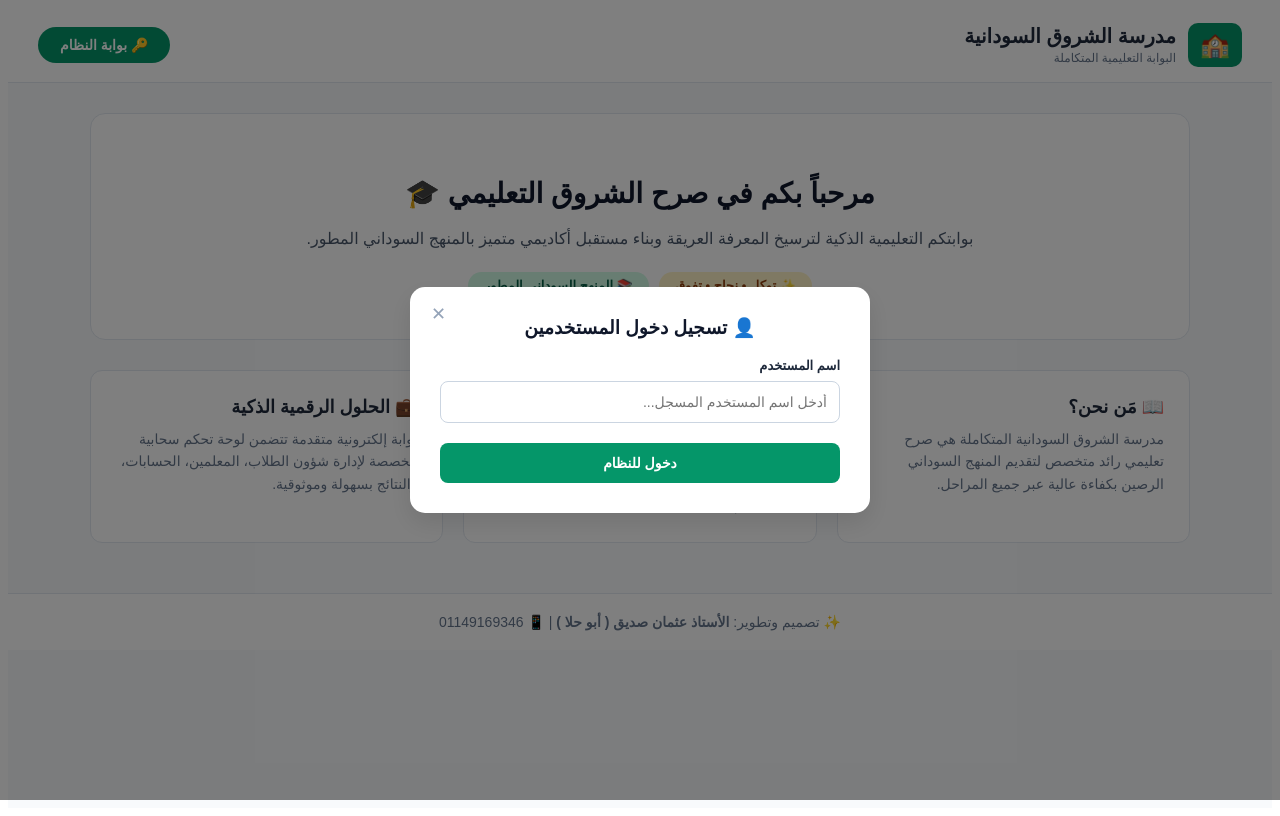
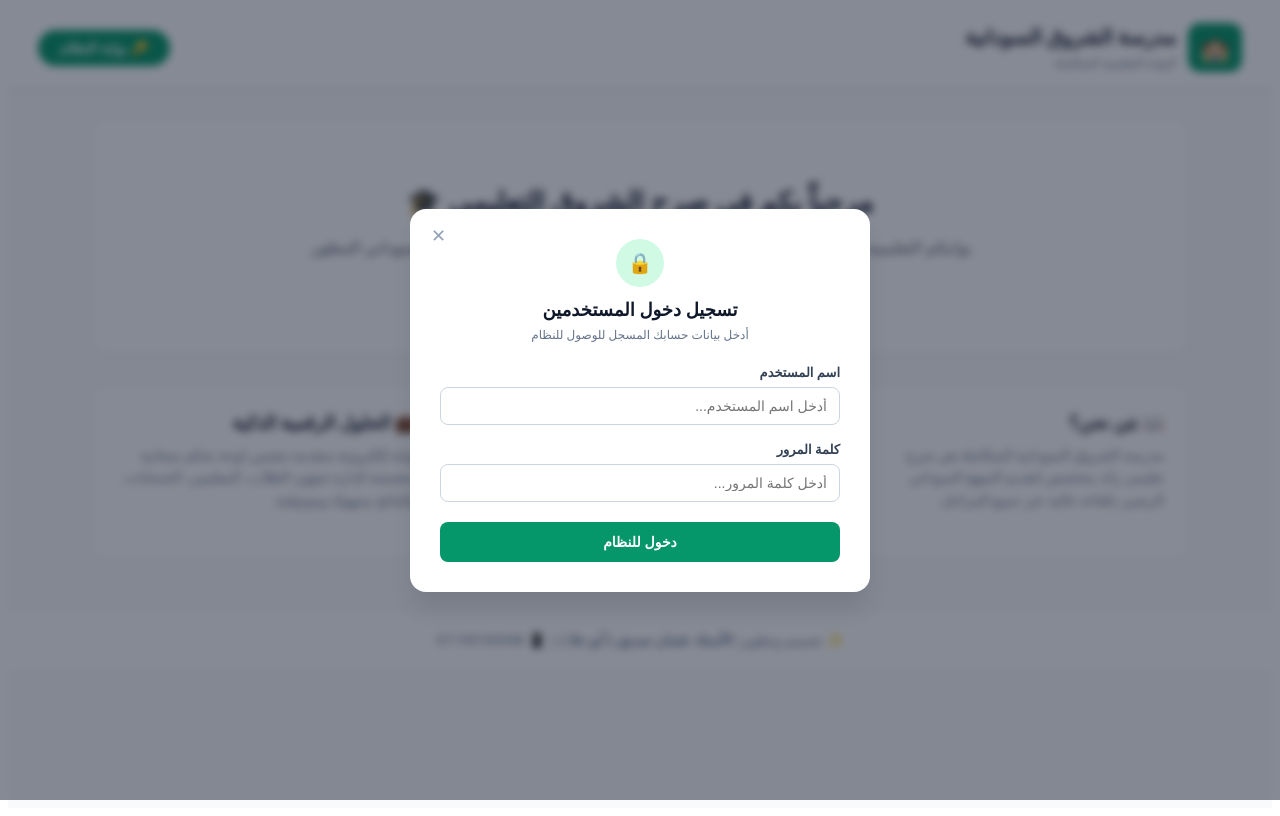
Before and after one commit to osman55-design/alshoruk-school, a React (Vite) app: page / in a window 1280 px wide. Both pictures are taken after a click on the button "🔑 بوابة النظام". Built offline with nearby package versions, Linux system fonts and the light colour scheme.

Commit message:
Enhance login functionality with password support
Added password state management and updated login handling to include password validation. Enhanced UI elements for better user experience.

```diff
--- a/src/LandingPage.jsx
+++ b/src/LandingPage.jsx
@@ -4,10 +4,11 @@ import { supabase } from './supabaseClient';
 export default function LandingPage({ onLoginSuccess, goToAdmin }) {
   const [showModal, setShowModal] = useState(false);
   const [username, setUsername] = useState('');
+  const [password, setPassword] = useState('');
   const [loading, setLoading] = useState(false);
   const [errorMsg, setErrorMsg] = useState('');
 
-  // تسجيل الدخول باسم المستخدم
+  // معالجة تسجيل الدخول والتحقق من قاعدة البيانات Supabase
   const handleLogin = async (e) => {
     e.preventDefault();
     setLoading(true);
@@ -15,19 +16,25 @@ export default function LandingPage({ onLoginSuccess, goToAdmin }) {
 
     try {
       const cleanUsername = username.trim();
+      const cleanPassword = password.trim();
 
-      // البحث عن المستخدم باسم المستخدم في جدول profiles أو users
+      // 1. الاستعلام من جدول profiles في Supabase للتأكد من وجود المستخدم وكلمة المرور
       const { data: userProfile, error } = await supabase
         .from('profiles')
         .select('*')
         .or(`username.eq.${cleanUsername},full_name.eq.${cleanUsername}`)
+        .eq('password', cleanPassword)
         .maybeSingle();
 
-      if (error || !userProfile) {
-        throw new Error('اسم المستخدم غير مسجل في النظام. الرجاء التأكد والتحقق مرة أخرى.');
+      if (error) {
+        throw new Error('حدث خطأ أثناء الاتصال بقاعدة البيانات.');
       }
 
-      // إرسال بيانات المستخدم والتوجيه للوحة النظام
+      if (!userProfile) {
+        throw new Error('اسم المستخدم أو كلمة المرور غير صحيحة، أو الحساب غير مسجل.');
+      }
+
+      // 2. عند المطابقة بنجاح، يتم تمرير بيانات المستخدم والتوجيه
       if (onLoginSuccess) {
         onLoginSuccess(userProfile);
       }
@@ -43,26 +50,22 @@ export default function LandingPage({ onLoginSuccess, goToAdmin }) {
     }
   };
 
-  const handleOpenLogin = () => {
-    setShowModal(true);
-  };
+  return (
+    <div style={{ fontFamily: 'system-ui, -apple-system, sans-serif', direction: 'rtl', backgroundColor: '#f8fafc', minHeight: '100vh', color: '#1e293b', margin: 0, padding: 0 }}>
 
-  return (
-    <div style={{ fontFamily: 'sans-serif', direction: 'rtl', backgroundColor: '#f8fafc', minHeight: '100vh', color: '#1e293b', margin: 0, padding: 0 }}>
-
-      {/* الهيدر */}
-      <header style={{ backgroundColor: '#ffffff', borderBottom: '1px solid #e2e8f0', padding: '15px 30px', display: 'flex', justifyContent: 'space-between', alignItems: 'center', sticky: 'top' }}>
+      {/* الهيدر العلوي */}
+      <header style={{ backgroundColor: '#ffffff', borderBottom: '1px solid #e2e8f0', padding: '15px 30px', display: 'flex', justifyContent: 'space-between', alignItems: 'center', sticky: 'top', boxShadow: '0 1px 3px rgba(0,0,0,0.05)' }}>
         <div style={{ display: 'flex', alignItems: 'center', gap: '12px' }}>
-          <div style={{ backgroundColor: '#059669', color: '#fff', fontSize: '24px', padding: '8px 12px', borderRadius: '10px' }}>🏫</div>
+          <div style={{ backgroundColor: '#059669', color: '#fff', fontSize: '24px', padding: '8px 12px', borderRadius: '12px' }}>🏫</div>
           <div>
-            <h1 style={{ margin: 0, fontSize: '20px', fontWeight: 'bold' }}>مدرسة الشروق السودانية</h1>
+            <h1 style={{ margin: 0, fontSize: '20px', fontWeight: 'bold', color: '#0f172a' }}>مدرسة الشروق السودانية</h1>
             <span style={{ fontSize: '12px', color: '#64748b' }}>البوابة التعليمية المتكاملة</span>
           </div>
         </div>
 
         <button
-          onClick={handleOpenLogin}
-          style={{ backgroundColor: '#059669', color: '#ffffff', border: 'none', padding: '10px 22px', borderRadius: '25px', fontWeight: 'bold', cursor: 'pointer', fontSize: '14px' }}
+          onClick={() => setShowModal(true)}
+          style={{ backgroundColor: '#059669', color: '#ffffff', border: 'none', padding: '10px 22px', borderRadius: '25px', fontWeight: 'bold', cursor: 'pointer', fontSize: '14px', transition: 'all 0.2s' }}
         >
           🔑 بوابة النظام
         </button>
@@ -71,37 +74,37 @@ export default function LandingPage({ onLoginSuccess, goToAdmin }) {
       {/* محتوى الصفحة الرئيسية */}
       <main style={{ maxWidth: '1100px', margin: '30px auto', padding: '0 20px' }}>
 
-        {/* الترحيب */}
-        <div style={{ backgroundColor: '#ffffff', padding: '40px', borderRadius: '15px', border: '1px solid #e2e8f0', textAlign: 'center', marginBottom: '30px' }}>
+        {/* قسم الترحيب */}
+        <div style={{ backgroundColor: '#ffffff', padding: '40px', borderRadius: '16px', border: '1px solid #e2e8f0', textAlign: 'center', marginBottom: '30px', boxShadow: '0 1px 3px rgba(0,0,0,0.02)' }}>
           <h2 style={{ fontSize: '28px', color: '#0f172a', marginBottom: '15px' }}>مرحباً بكم في صرح الشروق التعليمي 🎓</h2>
-          <p style={{ color: '#475569', fontSize: '16px', lineHeight: '1.6' }}>
+          <p style={{ color: '#475569', fontSize: '16px', lineHeight: '1.6', margin: '0 auto', maxWidth: '700px' }}>
             بوابتكم التعليمية الذكية لترسيخ المعرفة العريقة وبناء مستقبل أكاديمي متميز بالمنهج السوداني المطور.
           </p>
-          <div style={{ marginTop: '20px', display: 'flex', justifyContent: 'center', gap: '10px' }}>
-            <span style={{ backgroundColor: '#fef3c7', color: '#92400e', padding: '6px 16px', borderRadius: '20px', fontSize: '13px', fontWeight: 'bold' }}>✨ توكل • نجاح • تفوق</span>
-            <span style={{ backgroundColor: '#d1fae5', color: '#065f46', padding: '6px 16px', borderRadius: '20px', fontSize: '13px', fontWeight: 'bold' }}>📚 المنهج السوداني المطور</span>
+          <div style={{ marginTop: '20px', display: 'flex', justifyContent: 'center', gap: '10px', flexWrap: 'wrap' }}>
+            <span style={{ backgroundColor: '#fef3c7', color: '#92400e', padding: '6px 16px', borderRadius: '20px', fontSize: '13px', fontWeight: 'bold', border: '1px solid #fde68a' }}>✨ توكل • نجاح • تفوق</span>
+            <span style={{ backgroundColor: '#d1fae5', color: '#065f46', padding: '6px 16px', borderRadius: '20px', fontSize: '13px', fontWeight: 'bold', border: '1px solid #a7f3d0' }}>📚 المنهج السوداني المطور</span>
           </div>
         </div>
 
-        {/* الكروت */}
+        {/* الكروت التعريفية */}
         <div style={{ display: 'grid', gridTemplateColumns: 'repeat(auto-fit, minmax(300px, 1fr))', gap: '20px' }}>
-          <div style={{ backgroundColor: '#ffffff', padding: '25px', borderRadius: '12px', border: '1px solid #e2e8f0' }}>
-            <h3 style={{ margin: '0 0 10px 0', fontSize: '18px' }}>📖 مَن نحن؟</h3>
+          <div style={{ backgroundColor: '#ffffff', padding: '25px', borderRadius: '14px', border: '1px solid #e2e8f0' }}>
+            <h3 style={{ margin: '0 0 10px 0', fontSize: '18px', color: '#0f172a' }}>📖 مَن نحن؟</h3>
             <p style={{ color: '#64748b', fontSize: '14px', lineHeight: '1.6', margin: 0 }}>
               مدرسة الشروق السودانية المتكاملة هي صرح تعليمي رائد متخصص لتقديم المنهج السوداني الرصين بكفاءة عالية عبر جميع المراحل.
             </p>
           </div>
 
-          <div style={{ backgroundColor: '#ffffff', padding: '25px', borderRadius: '12px', border: '1px solid #e2e8f0' }}>
-            <h3 style={{ margin: '0 0 10px 0', fontSize: '18px' }}>🎯 أهدافنا ورسالتنا</h3>
+          <div style={{ backgroundColor: '#ffffff', padding: '25px', borderRadius: '14px', border: '1px solid #e2e8f0' }}>
+            <h3 style={{ margin: '0 0 10px 0', fontSize: '18px', color: '#0f172a' }}>🎯 أهدافنا ورسالتنا</h3>
             <ul style={{ color: '#64748b', fontSize: '14px', lineHeight: '1.6', paddingRight: '20px', margin: 0 }}>
               <li>تقديم تعليم متميز يتوافق مع المعايير التربوية الحديثة.</li>
               <li>تعزيز القيم الأخلاقية والوطنية الراسخة في الطلاب.</li>
             </ul>
           </div>
 
-          <div style={{ backgroundColor: '#ffffff', padding: '25px', borderRadius: '12px', border: '1px solid #e2e8f0' }}>
-            <h3 style={{ margin: '0 0 10px 0', fontSize: '18px' }}>💼 الحلول الرقمية الذكية</h3>
+          <div style={{ backgroundColor: '#ffffff', padding: '25px', borderRadius: '14px', border: '1px solid #e2e8f0' }}>
+            <h3 style={{ margin: '0 0 10px 0', fontSize: '18px', color: '#0f172a' }}>💼 الحلول الرقمية الذكية</h3>
             <p style={{ color: '#64748b', fontSize: '14px', lineHeight: '1.6', margin: 0 }}>
               بوابة إلكترونية متقدمة تتضمن لوحة تحكم سحابية مخصصة لإدارة شؤون الطلاب، المعلمين، الحسابات، والنتائج بسهولة وموثوقية.
             </p>
@@ -110,10 +113,10 @@ export default function LandingPage({ onLoginSuccess, goToAdmin }) {
 
       </main>
 
-      {/* نافذة دخول المستخدمين باسم المستخدم */}
+      {/* نافذة تسجيل الدخول (اسم المستخدم + كلمة المرور) */}
       {showModal && (
-        <div style={{ position: 'fixed', top: 0, left: 0, right: 0, bottom: 0, backgroundColor: 'rgba(0,0,0,0.5)', display: 'flex', alignItems: 'center', justifyContent: 'center', zIndex: 1000 }}>
-          <div style={{ backgroundColor: '#ffffff', padding: '30px', borderRadius: '15px', width: '90%', maxWidth: '400px', position: 'relative', boxShadow: '0 10px 25px rgba(0,0,0,0.1)' }}>
+        <div style={{ position: 'fixed', top: 0, left: 0, right: 0, bottom: 0, backgroundColor: 'rgba(15, 23, 42, 0.5)', backdropFilter: 'blur(4px)', display: 'flex', alignItems: 'center', justifyContent: 'center', zIndex: 1000 }}>
+          <div style={{ backgroundColor: '#ffffff', padding: '30px', borderRadius: '16px', width: '90%', maxWidth: '400px', position: 'relative', boxShadow: '0 20px 25px -5px rgba(0,0,0,0.1)' }}>
 
             <button
               onClick={() => setShowModal(false)}
@@ -122,33 +125,51 @@ export default function LandingPage({ onLoginSuccess, goToAdmin }) {
               ✕
             </button>
 
-            <h3 style={{ textAlign: 'center', marginTop: 0, color: '#0f172a' }}>👤 تسجيل دخول المستخدمين</h3>
+            <div style={{ textAlign: 'center', marginBottom: '20px' }}>
+              <div style={{ width: '48px', height: '48px', backgroundColor: '#d1fae5', color: '#059669', borderRadius: '50%', display: 'flex', alignItems: 'center', justifyContent: 'center', margin: '0 auto 10px auto', fontSize: '20px' }}>
+                🔒
+              </div>
+              <h3 style={{ margin: 0, color: '#0f172a', fontSize: '18px' }}>تسجيل دخول المستخدمين</h3>
+              <p style={{ margin: '5px 0 0 0', fontSize: '12px', color: '#64748b' }}>أدخل بيانات حسابك المسجل للوصول للنظام</p>
+            </div>
 
             {errorMsg && (
-              <div style={{ backgroundColor: '#fef2f2', color: '#991b1b', padding: '10px', borderRadius: '8px', fontSize: '13px', marginBottom: '15px', textAlign: 'center' }}>
+              <div style={{ backgroundColor: '#fef2f2', color: '#991b1b', border: '1px solid #fecaca', padding: '10px', borderRadius: '8px', fontSize: '13px', marginBottom: '15px', textAlign: 'center' }}>
                 {errorMsg}
               </div>
             )}
 
             <form onSubmit={handleLogin}>
-              <div style={{ marginBottom: '20px' }}>
-                <label style={{ display: 'block', fontSize: '13px', fontWeight: 'bold', marginBottom: '8px' }}>اسم المستخدم</label>
+              <div style={{ marginBottom: '15px' }}>
+                <label style={{ display: 'block', fontSize: '13px', fontWeight: 'bold', marginBottom: '6px', color: '#334155' }}>اسم المستخدم</label>
                 <input
                   type="text"
                   required
                   value={username}
                   onChange={(e) => setUsername(e.target.value)}
-                  placeholder="أدخل اسم المستخدم المسجل..."
-                  style={{ width: '100%', padding: '12px', borderRadius: '8px', border: '1px solid #cbd5e1', boxSizing: 'border-box', fontSize: '14px' }}
+                  placeholder="أدخل اسم المستخدم..."
+                  style={{ width: '100%', padding: '10px 12px', borderRadius: '8px', border: '1px solid #cbd5e1', boxSizing: 'border-box', fontSize: '14px', outline: 'none' }}
+                />
+              </div>
+
+              <div style={{ marginBottom: '20px' }}>
+                <label style={{ display: 'block', fontSize: '13px', fontWeight: 'bold', marginBottom: '6px', color: '#334155' }}>كلمة المرور</label>
+                <input
+                  type="password"
+                  required
+                  value={password}
+                  onChange={(e) => setPassword(e.target.value)}
+                  placeholder="أدخل كلمة المرور..."
+                  style={{ width: '100%', padding: '10px 12px', borderRadius: '8px', border: '1px solid #cbd5e1', boxSizing: 'border-box', fontSize: '14px', outline: 'none' }}
                 />
               </div>
 
               <button
                 type="submit"
                 disabled={loading}
-                style={{ width: '100%', backgroundColor: '#059669', color: '#fff', border: 'none', padding: '12px', borderRadius: '8px', fontWeight: 'bold', cursor: 'pointer', fontSize: '14px' }}
+                style={{ width: '100%', backgroundColor: '#059669', color: '#fff', border: 'none', padding: '12px', borderRadius: '8px', fontWeight: 'bold', cursor: 'pointer', fontSize: '14px', opacity: loading ? 0.7 : 1 }}
               >
-                {loading ? 'جاري التحقق...' : 'دخول للنظام'}
+                {loading ? 'جاري التحقق من الحساب...' : 'دخول للنظام'}
               </button>
             </form>
           </div>
```
